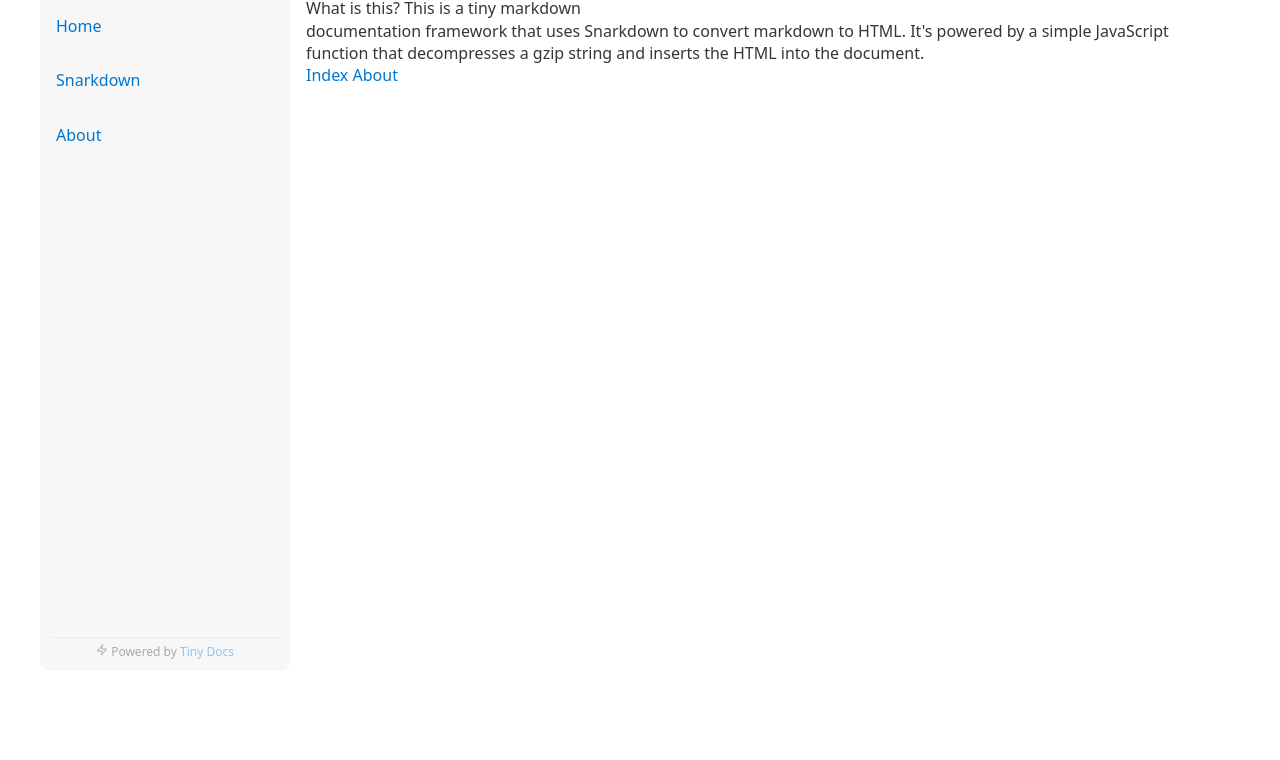
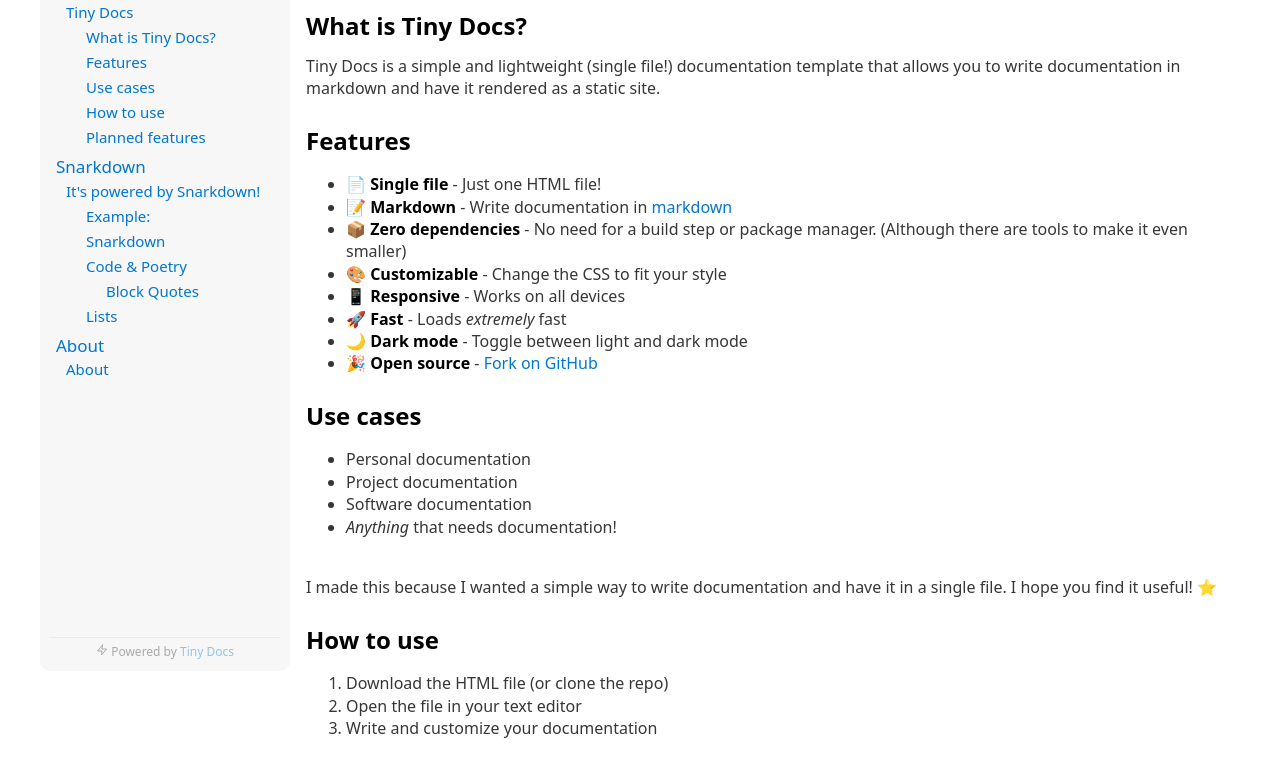
Before and after one commit to JMcrafter26/tiny-docs, a plain HTML site: page tinydocs.html in a window 1280 px wide. Shown: the part 109-869 px from the top of the page. Drawn offline with nearby package versions, Linux system fonts and the light colour scheme.

Commit message:
Improvements and Bug fixes

````diff
--- a/tinydocs.html
+++ b/tinydocs.html
@@ -1,13 +1,10 @@
 <!DOCTYPE html>
 <html lang="en">
   <head>
-    <script>
-        // set startTimer to current time in milliseconds
-        window.startTimer = Date.now();
-    </script>
     <meta charset="UTF-8" />
     <meta name="viewport" content="width=device-width, initial-scale=1.0" />
     <title></title>
+    <script>window.startTimer = Date.now();</script>
     <link rel="stylesheet" href="https://cdn.jsdelivr.net/npm/water.css@2/out/water.min.css"/>
 
     <style>
@@ -32,10 +29,19 @@
       }
 
       /* Sidebar links */
-      nav a {
+      nav .page .pageTitle {
         display: block;
-        padding: 16px;
+        padding: 5px 0px 0px 16px;
         text-decoration: none;
+        font-size: 17px;
+      }
+
+      nav .page .pageHeading {
+        display: block;
+        padding: 2px 16px;
+        margin-left: 10px;
+        text-decoration: none;
+        font-size: 15px;
       }
 
       /* Active/current link */
@@ -46,8 +52,9 @@
       /* Page content. The value of the margin-left property should match the value of the sidebar's width property */
       div.content {
         margin-left: 250px;
+        margin-bottom: 20px;
         padding: 1px 16px;
-        height: 1000px;
+        /* height: 1000px; */
       }
 
       .openBtn {
@@ -232,6 +239,13 @@
             }
         }
 
+        footer {
+            text-align: center;
+            margin-top: 30px;
+            padding: 0px;
+            font-size: 12px;
+        }
+
     </style>
 
 
@@ -258,13 +272,47 @@
     <div class="content">
       <page data-pageId="index" data-title="Home">
 
-        # Tiny Documentation Framework
+        # Tiny Docs
 
-        What is this? This is a tiny markdown
+        ## What is Tiny Docs?
 
-        documentation framework that uses Snarkdown to convert markdown to HTML.
-        It's powered by a simple JavaScript function that decompresses a gzip
-        string and inserts the HTML into the document.
+        Tiny Docs is a simple and lightweight (single file!) documentation template that allows you to write documentation in markdown and have it rendered as a static site.
+
+        ## Features
+
+        - 📄 **Single file** - Just one HTML file!
+        - 📝 **Markdown** - Write documentation in [markdown](?page=snarkdown)
+        - 📦 **Zero dependencies** - No need for a build step or package manager. (Although there are tools to make it even smaller)
+        - 🎨 **Customizable** - Change the CSS to fit your style
+        - 📱 **Responsive** - Works on all devices
+        - 🚀 **Fast** - Loads _extremely_ fast
+        - 🌙 **Dark mode** - Toggle between light and dark mode
+        - 🎉 **Open source** - [Fork on GitHub](https://github.com/JMcrafter26/tiny-docs)
+
+        ## Use cases
+
+        - Personal documentation
+        - Project documentation
+        - Software documentation
+        - _Anything_ that needs documentation!
+
+        I made this because I wanted a simple way to write documentation and have it in a single file. I hope you find it useful! ⭐
+
+        ## How to use
+
+        1. Download the HTML file (or clone the repo)
+        1. Open the file in your text editor
+        1. Write and customize your documentation
+
+        ## Planned features
+
+        - [ ] 🔎 Search
+        - [x] 📖 Table of contents
+        - [ ] 🌐 Offline support
+        - [ ] 🛠️ Import from GitHub Wiki
+        - [ ] 📝 (Web) Builder
+        - [ ] 📤 Export to PDF/Markdown/HTML
+
       </page>
       <page data-pageId="snarkdown" data-title="Snarkdown">
 
@@ -330,127 +378,137 @@
 
       <page data-pageId="about"> # About
         This is the about page </page>
-      <page data-pageId="404"> # 404 </page>
+      <page data-pageId="404"> # 404
+        This page does not exist
+      </page>
 
-      <div>
-        <a href="?page=index">Index</a>
-        <a href="?page=about">About</a>
-      </div>
+      <footer>
+        <p>&copy; 2024 Your Company</p>
+      </footer>
     </div>
 
+
     <script id="snarkdown">
-      !(function (e, n) {
-        "object" == typeof exports && "undefined" != typeof module
-          ? (module.exports = n())
-          : "function" == typeof define && define.amd
-          ? define(n)
-          : ((e = e || self).snarkdown = n());
-      })(this, function () {
-        var e = {
-          "": ["<em>", "</em>"],
-          _: ["<strong>", "</strong>"],
-          "*": ["<strong>", "</strong>"],
-          "~": ["<s>", "</s>"],
-          "\n": ["<br />"],
-          " ": ["<br />"],
-          "-": ["<hr />"],
-        };
+    const TAGS = {
+	'': ['<em>','</em>'],
+	_: ['<strong>','</strong>'],
+	'*': ['<strong>','</strong>'],
+	'~': ['<s>','</s>'],
+	'\n': ['<br />'],
+	' ': ['<br />'],
+	'-': ['<hr />']
+};
 
-        function n(e) {
-          return e.replace(
-            RegExp("^" + (e.match(/^(\t| )+/) || "")[0], "gm"),
-            ""
-          );
-        }
+/** Outdent a string based on the first indented line's leading whitespace
+ *	@private
+ */
+function outdent(str) {
+	return str.replace(RegExp('^'+(str.match(/^(\t| )+/) || '')[0], 'gm'), '');
+}
 
-        function r(e) {
-          return (e + "")
-            .replace(/"/g, "&quot;")
-            .replace(/</g, "&lt;")
-            .replace(/>/g, "&gt;");
-        }
-        return function t(o, a) {
-          var c,
-            s,
-            l,
-            g,
-            u,
-            p =
-              /((?:^|\n+)(?:\n---+|\* \*(?: \*)+)\n)|(?:^``` *(\w*)\n([\s\S]*?)\n```$)|((?:(?:^|\n+)(?:\t|  {2,}).+)+\n*)|((?:(?:^|\n)([>*+-]|\d+\.)\s+.*)+)|(?:!\[([^\]]*?)\]\(([^)]+?)\))|(\[)|(\](?:\(([^)]+?)\))?)|(?:(?:^|\n+)([^\s].*)\n(-{3,}|={3,})(?:\n+|$))|(?:(?:^|\n+)(#{1,6})\s*(.+)(?:\n+|$))|(?:`([^`].*?)`)|(  \n\n*|\n{2,}|__|\*\*|[_*]|~~)/gm,
-            f = [],
-            i = "",
-            d = a || {},
-            m = 0;
+/** Encode special attribute characters to HTML entities in a String.
+ *	@private
+ */
+function encodeAttr(str) {
+	return (str+'').replace(/"/g, '&quot;').replace(/</g, '&lt;').replace(/>/g, '&gt;');
+}
 
-          function h(n) {
-            var r = e[n[1] || ""],
-              t = f[f.length - 1] == n;
-            return r ? (r[1] ? (t ? f.pop() : f.push(n), r[0 | t]) : r[0]) : n;
-          }
+/** Parse Markdown into an HTML String. */
+function parse(md, prevLinks) {
+	let tokenizer = /((?:^|\n+)(?:\n---+|\* \*(?: \*)+)\n)|(?:^``` *(\w*)\n([\s\S]*?)\n```$)|((?:(?:^|\n+)(?:\t|  {2,}).+)+\n*)|((?:(?:^|\n)([>*+-]|\d+\.)\s+.*)+)|(?:!\[([^\]]*?)\]\(([^)]+?)\))|(\[)|(\](?:\(([^)]+?)\))?)|(?:(?:^|\n+)([^\s].*)\n(-{3,}|={3,})(?:\n+|$))|(?:(?:^|\n+)(#{1,6})\s*(.+)(?:\n+|$))|(?:`([^`].*?)`)|(  \n\n*|\n{2,}|__|\*\*|[_*]|~~)/gm,
+		context = [],
+		out = '',
+		links = prevLinks || {},
+		last = 0,
+		chunk, prev, token, inner, t;
 
-          function $() {
-            for (var e = ""; f.length; ) e += h(f[f.length - 1]);
-            return e;
-          }
-          for (
-            o = o
-              .replace(/^\[(.+?)\]:\s*(.+)$/gm, function (e, n, r) {
-                return (d[n.toLowerCase()] = r), "";
-              })
-              .replace(/^\n+|\n+$/g, "");
-            (l = p.exec(o));
+	function tag(token) {
+		let desc = TAGS[token[1] || ''];
+		let end = context[context.length-1] == token;
+		if (!desc) return token;
+		if (!desc[1]) return desc[0];
+		if (end) context.pop();
+		else context.push(token);
+		return desc[end|0];
+	}
 
-          )
-            (s = o.substring(m, l.index)),
-              (m = p.lastIndex),
-              (c = l[0]),
-              s.match(/[^\\](\\\\)*\\$/) ||
-                ((u = l[3] || l[4])
-                  ? (c =
-                      '<pre class="code ' +
-                      (l[4] ? "poetry" : l[2].toLowerCase()) +
-                      '"><code' +
-                      (l[2]
-                        ? ' class="language-' + l[2].toLowerCase() + '"'
-                        : "") +
-                      ">" +
-                      n(r(u).replace(/^\n+|\n+$/g, "")) +
-                      "</code></pre>")
-                  : (u = l[6])
-                  ? (u.match(/\./) && (l[5] = l[5].replace(/^\d+/gm, "")),
-                    (g = t(n(l[5].replace(/^\s*[>*+.-]/gm, "")))),
-                    ">" == u
-                      ? (u = "blockquote")
-                      : ((u = u.match(/\./) ? "ol" : "ul"),
-                        (g = g.replace(/^(.*)(\n|$)/gm, "<li>$1</li>"))),
-                    (c = "<" + u + ">" + g + "</" + u + ">"))
-                  : l[8]
-                  ? (c = '<img src="' + r(l[8]) + '" alt="' + r(l[7]) + '">')
-                  : l[10]
-                  ? ((i = i.replace(
-                      "<a>",
-                      '<a href="' + r(l[11] || d[s.toLowerCase()]) + '">'
-                    )),
-                    (c = $() + "</a>"))
-                  : l[9]
-                  ? (c = "<a>")
-                  : l[12] || l[14]
-                  ? (c =
-                      "<" +
-                      (u = "h" + (l[14] ? l[14].length : l[13] > "=" ? 1 : 2)) +
-                      ">" +
-                      t(l[12] || l[15], d) +
-                      "</" +
-                      u +
-                      ">")
-                  : l[16]
-                  ? (c = "<code>" + r(l[16]) + "</code>")
-                  : (l[17] || l[1]) && (c = h(l[17] || "--"))),
-              (i += s),
-              (i += c);
-          return (i + o.substring(m) + $()).replace(/^\n+|\n+$/g, "");
-        };
-      });
+	function flush() {
+		let str = '';
+		while (context.length) str += tag(context[context.length-1]);
+		return str;
+	}
+
+	md = md.replace(/^\[(.+?)\]:\s*(.+)$/gm, (s, name, url) => {
+		links[name.toLowerCase()] = url;
+		return '';
+	}).replace(/^\n+|\n+$/g, '');
+
+	while ( (token=tokenizer.exec(md)) ) {
+		prev = md.substring(last, token.index);
+		last = tokenizer.lastIndex;
+		chunk = token[0];
+		if (prev.match(/[^\\](\\\\)*\\$/)) {
+			// escaped
+		}
+		// Code/Indent blocks:
+		else if (t = (token[3] || token[4])) {
+			chunk = '<pre class="code '+(token[4]?'poetry':token[2].toLowerCase())+'"><code'+(token[2] ? ` class="language-${token[2].toLowerCase()}"` : '')+'>'+outdent(encodeAttr(t).replace(/^\n+|\n+$/g, ''))+'</code></pre>';
+		}
+		// > Quotes, -* lists:
+		else if (t = token[6]) {
+			if (t.match(/\./)) {
+				token[5] = token[5].replace(/^\d+/gm, '');
+			}
+			inner = parse(outdent(token[5].replace(/^\s*[>*+.-]/gm, '')));
+			if (t=='>') t = 'blockquote';
+			else {
+				t = t.match(/\./) ? 'ol' : 'ul';
+				inner = inner.replace(/^(.*)(\n|$)/gm, '<li>$1</li>');
+			}
+			chunk = '<'+t+'>' + inner + '</'+t+'>';
+		}
+		// Images:
+		else if (token[8]) {
+			chunk = `<img src="${encodeAttr(token[8])}" alt="${encodeAttr(token[7])}">`;
+		}
+		// Links:
+		else if (token[10]) {
+			out = out.replace('<a>', `<a href="${encodeAttr(token[11] || links[prev.toLowerCase()])}">`);
+			chunk = flush() + '</a>';
+		}
+		else if (token[9]) {
+			chunk = '<a>';
+		}
+		// Headings:
+		else if (token[12] || token[14]) {
+			t = 'h' + (token[14] ? token[14].length : (token[13]>'=' ? 1 : 2));
+      console.log(token[12]);
+      let anchor;
+      if (token[12]) {
+        anchor = token[12].toLowerCase().replace(/[^a-z0-9]/g, '-');
+      } else {
+        anchor = token[15].toLowerCase().replace(/[^a-z0-9]/g, '-');
+      }
+      chunk = '<'+t+' id="'+anchor+'" data-anchor>'+parse(token[12] || token[15], links)+'</'+t+'>';
+		}
+		// `code`:
+		else if (token[16]) {
+			chunk = '<code>'+encodeAttr(token[16])+'</code>';
+		}
+		// Inline formatting: *em*, **strong** & friends
+		else if (token[17] || token[1]) {
+			chunk = tag(token[17] || '--');
+		}
+		out += prev;
+		out += chunk;
+	}
+
+	return (out + md.substring(last) + flush()).replace(/^\n+|\n+$/g, '');
+}
+
+function snarkdown(md) {
+  return parse(md);
+}
     </script>
 <!-- <script src="https://cdn.jsdelivr.net/gh/highlightjs/cdn-release@11.10.0/build/highlight.min.js"></script> -->
     <script>
@@ -473,10 +531,12 @@
         const page = document.querySelector(`page[data-pageId="${pageId}"]`);
       }
 
-      function updateUrl(pageId) {
-        const url = new URL(window.location);
-        url.searchParams.set("page", pageId);
-        window.history.pushState({}, "", url);
+      function updateUrl(pageId, hash) {
+        let url = `?page=${pageId}`;
+        if (hash) {
+          url += `#${hash}`;
+        }
+        window.history.pushState({ pageId: pageId }, "", url);
       }
 
       function applyMarkdown(currentPage) {
@@ -490,14 +550,14 @@
           // remove the indentation before the # to make it work, but do not remove line breaks
           markdown = markdown.replace(/^ +/gm, "");
 
-          console.log(markdown);
+          // console.log(markdown);
           const html = snarkdown(markdown);
-          console.log(html);
+          // console.log(html);
           page.innerHTML = html;
         });
       }
 
-      function buildNav() {
+      function buildNav(currentPage) {
         const nav = document.querySelector("nav");
         const pages = document.querySelectorAll("page");
         const navTitle = document.createElement("a");
@@ -537,10 +597,41 @@
                 return;
             }
 
-          const a = document.createElement("a");
-          a.href = `?page=${pageId}`;
-          a.textContent = title;
-          nav.appendChild(a);
+          const pageDiv = document.createElement("div");
+          pageDiv.classList.add("page");
+
+
+          const pageTitle = document.createElement("a");
+          pageTitle.href = `?page=${pageId}`;
+          pageTitle.textContent = title;
+          pageTitle.classList.add("pageTitle");
+
+          // if the page is the current page, add the active class
+          if (pageId === currentPage) {
+            pageTitle.classList.add("active");
+          }
+
+          pageDiv.appendChild(pageTitle);
+
+          // add the page heading to the nav
+          // search for all h tags in the page
+          let headings = page.querySelectorAll("h1, h2, h3, h4, h5, h6");
+          // remove the first h1 element
+          // headings = Array.from(headings).slice(1);
+          headings.forEach((heading) => {
+            const pageHeading = document.createElement("a");
+            pageHeading.href = `?page=${pageId}#${heading.getAttribute("id")}`;
+            pageHeading.textContent = heading.textContent;
+            // based on what h tag it is, change the left margin
+            pageHeading.style.marginLeft = `${((parseInt(heading.tagName[1]) - 1) * 20) + 10}px`;
+            pageHeading.classList.add("pageHeading");
+            pageDiv.appendChild(pageHeading);
+          });
+
+          console.log(pageDiv);
+
+          nav.appendChild(pageDiv);
+
         });
 
         const navFooter = document.createElement("div");
@@ -581,6 +672,10 @@
         const urlParams = new URLSearchParams(window.location.search);
         let page = urlParams.get("page");
         if (page) {
+          // check if the page exists, if it does not, show the 404 page
+          if (!document.querySelector(`page[data-pageId="${page}"]`)) {
+            page = "404";
+          }
           showPage(page);
         } else {
           showPage("index");
@@ -598,16 +693,40 @@
 
         // wait 2 seconds before applying markdown and building the nav
           applyMarkdown(page);
-          buildNav();
+          buildNav(page);
 
 
-        // add event listeners to all links with href="?page=..."
+        // add event listeners to all links with href="?page=..." (# optional, if it exists, scroll to the element with that id)
         document.querySelectorAll("a[href^='?page=']").forEach((a) => {
           a.addEventListener("click", (e) => {
             e.preventDefault();
-            const pageId = a.getAttribute("href").split("=")[1];
+            // check if the href has a #, if it does, scroll to the element with that id
+            let pageId = a.getAttribute("href").split("?page=")[1];
+            let hash = null;
+            if (pageId.includes("#")) {
+              hash = pageId.split("#")[1];
+              pageId = pageId.split("#")[0];
+              console.log('hash', hash);
+              updateUrl(pageId, hash);
+            } else {
+              console.log('no hash');
+              updateUrl(pageId);
+            }
+
+            console.log('pageId', pageId);
             showPage(pageId);
-            updateUrl(pageId);
+
+
+            // scroll to the element with the id
+            if (hash) {
+              const element = document.querySelector(`#${hash}`);
+              if (element) {
+                element.scrollIntoView({ behavior: "smooth" });
+              }
+            } else {
+              // scroll to the top of the page, smooth scroll
+              window.scrollTo({ top: 0, behavior: "smooth" });
+            }
           });
         });
 
````
